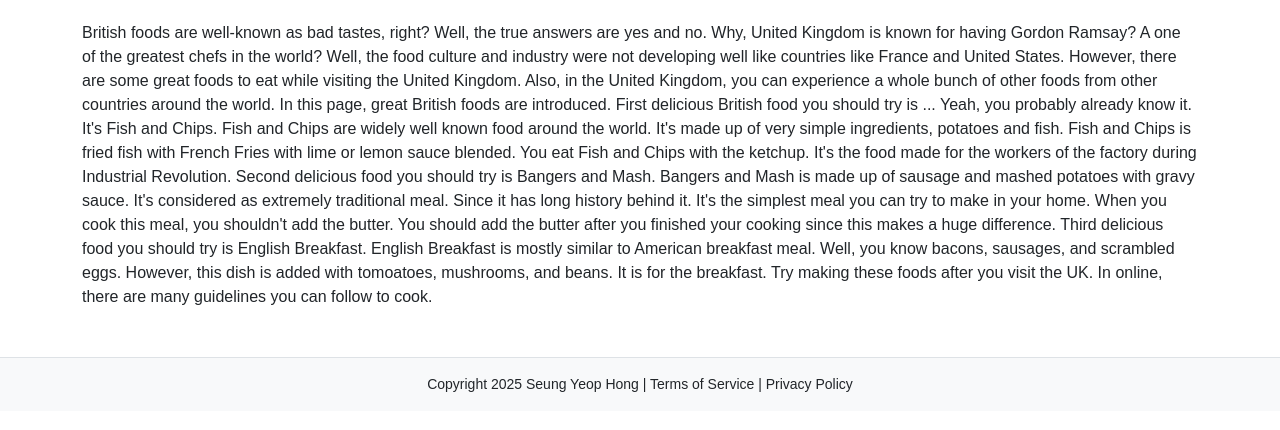
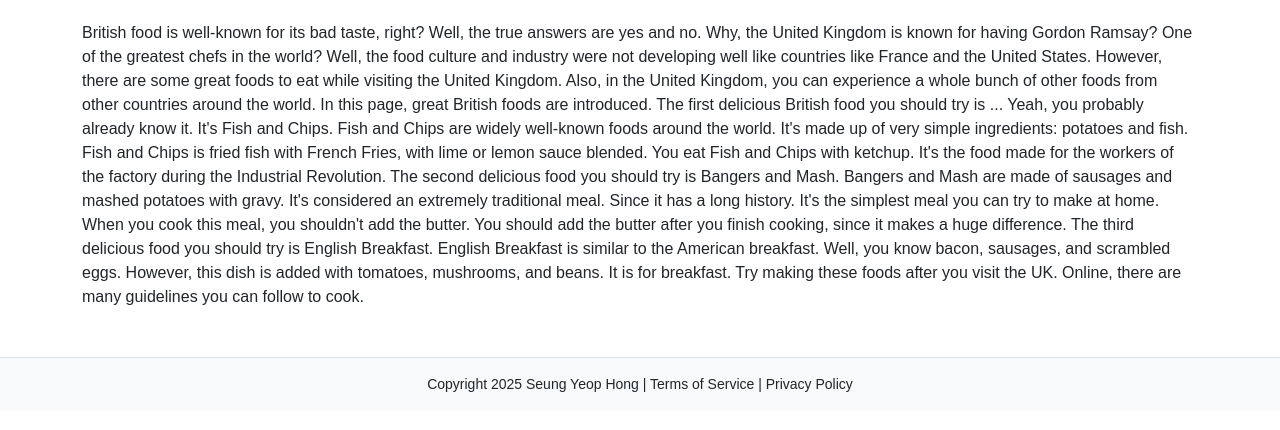
Before and after one commit to planetbot11/P4.-Class-Project-Build-Webpages--Part-4-4, a plain HTML site: page food-what-to-eat.html in a window 1280 px wide. Shown: the part 132-562 px from the top of the page. Drawn offline with nearby package versions, Linux system fonts and the light colour scheme; files that its build step writes are made by us from their sources.

Commit message:
Create food-what-to-eat.html.

```diff
--- a/food-what-to-eat.html
+++ b/food-what-to-eat.html
@@ -52,25 +52,25 @@
     <h1 class="mb-4">What to Eat in the United Kingdom</h1>
 
     <p>
-      British foods are well-known as bad tastes, right? Well, the true answers are yes and no. Why, United Kingdom is
-      known for having Gordon Ramsay? A one of the greatest chefs in the world? Well, the food culture and industry were
-      not developing well like countries like France and United States. However, there are some great foods to eat while
+      British food is well-known for its bad taste, right? Well, the true answers are yes and no. Why, the United Kingdom is
+      known for having Gordon Ramsay? One of the greatest chefs in the world? Well, the food culture and industry were
+      not developing well like countries like France and the United States. However, there are some great foods to eat while
       visiting the United Kingdom. Also, in the United Kingdom, you can experience a whole bunch of other foods from other
       countries around the world. In this page, great British foods are introduced.
 
-      First delicious British food you should try is ... Yeah, you probably already know it. It's Fish and Chips. Fish and Chips
-      are widely well known food around the world. It's made up of very simple ingredients, potatoes and fish. Fish and Chips is
-      fried fish with French Fries with lime or lemon sauce blended. You eat Fish and Chips with the ketchup. It's the food made for the
-      workers of the factory during Industrial Revolution.
+      The first delicious British food you should try is ... Yeah, you probably already know it. It's Fish and Chips. Fish and Chips
+      are widely well-known foods around the world. It's made up of very simple ingredients: potatoes and fish. Fish and Chips is
+      fried fish with French Fries, with lime or lemon sauce blended. You eat Fish and Chips with ketchup. It's the food made for the
+      workers of the factory during the Industrial Revolution.
 
-      Second delicious food you should try is Bangers and Mash. Bangers and Mash is made up of sausage and mashed potatoes with gravy sauce.
-      It's considered as extremely traditional meal. Since it has long history behind it. It's the simplest meal you can try to make in your home.
-      When you cook this meal, you shouldn't add the butter. You should add the butter after you finished your cooking since this makes a huge difference.
+      The second delicious food you should try is Bangers and Mash. Bangers and Mash are made of sausages and mashed potatoes with gravy.
+      It's considered an extremely traditional meal. Since it has a long history. It's the simplest meal you can try to make at home.
+      When you cook this meal, you shouldn't add the butter. You should add the butter after you finish cooking, since it makes a huge difference.
 
-      Third delicious food you should try is English Breakfast. English Breakfast is mostly similar to American breakfast meal. Well, you know bacons, sausages,
-      and scrambled eggs. However, this dish is added with tomoatoes, mushrooms, and beans. It is for the breakfast.
+      The third delicious food you should try is English Breakfast. English Breakfast is similar to the American breakfast. Well, you know bacon, sausages,
+      and scrambled eggs. However, this dish is added with tomatoes, mushrooms, and beans. It is for breakfast.
 
-      Try making these foods after you visit the UK. In online, there are many guidelines you can follow to cook.
+      Try making these foods after you visit the UK. Online, there are many guidelines you can follow to cook.
     </p>
   </main>
 
```
